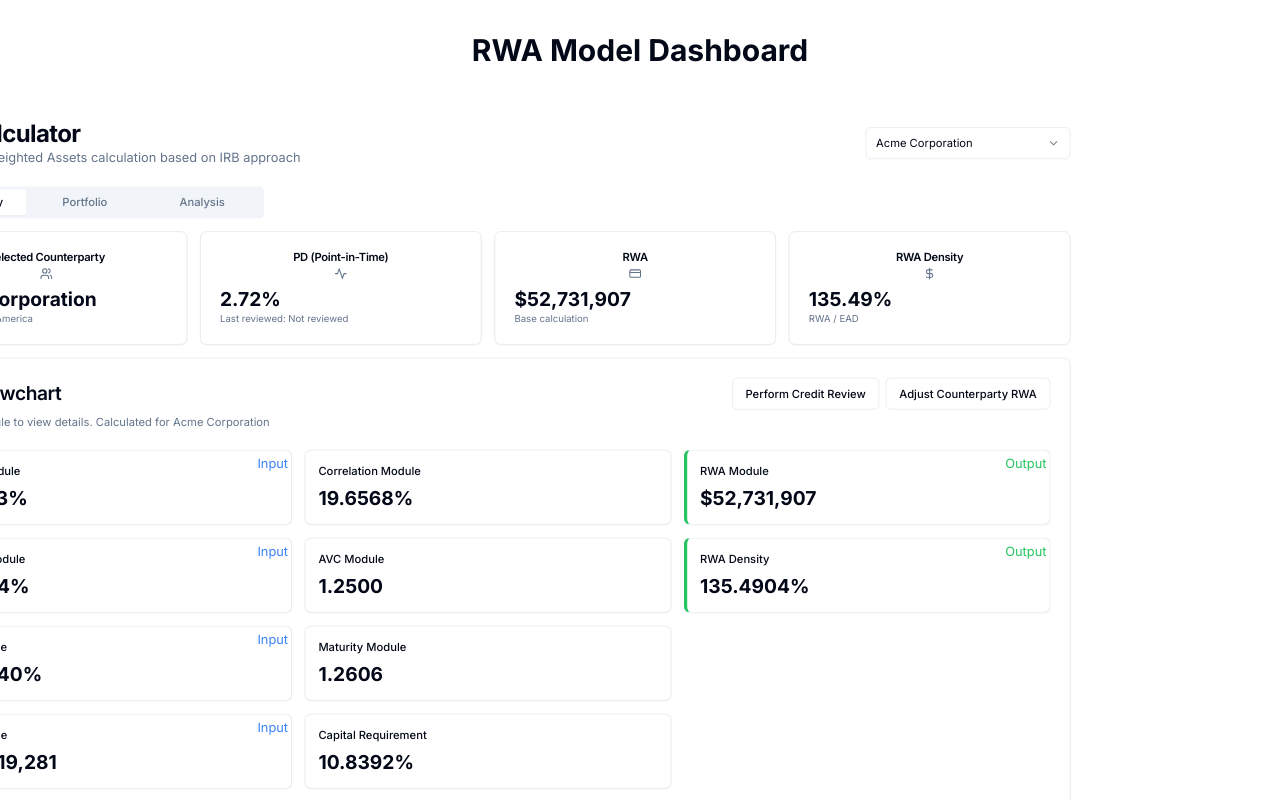
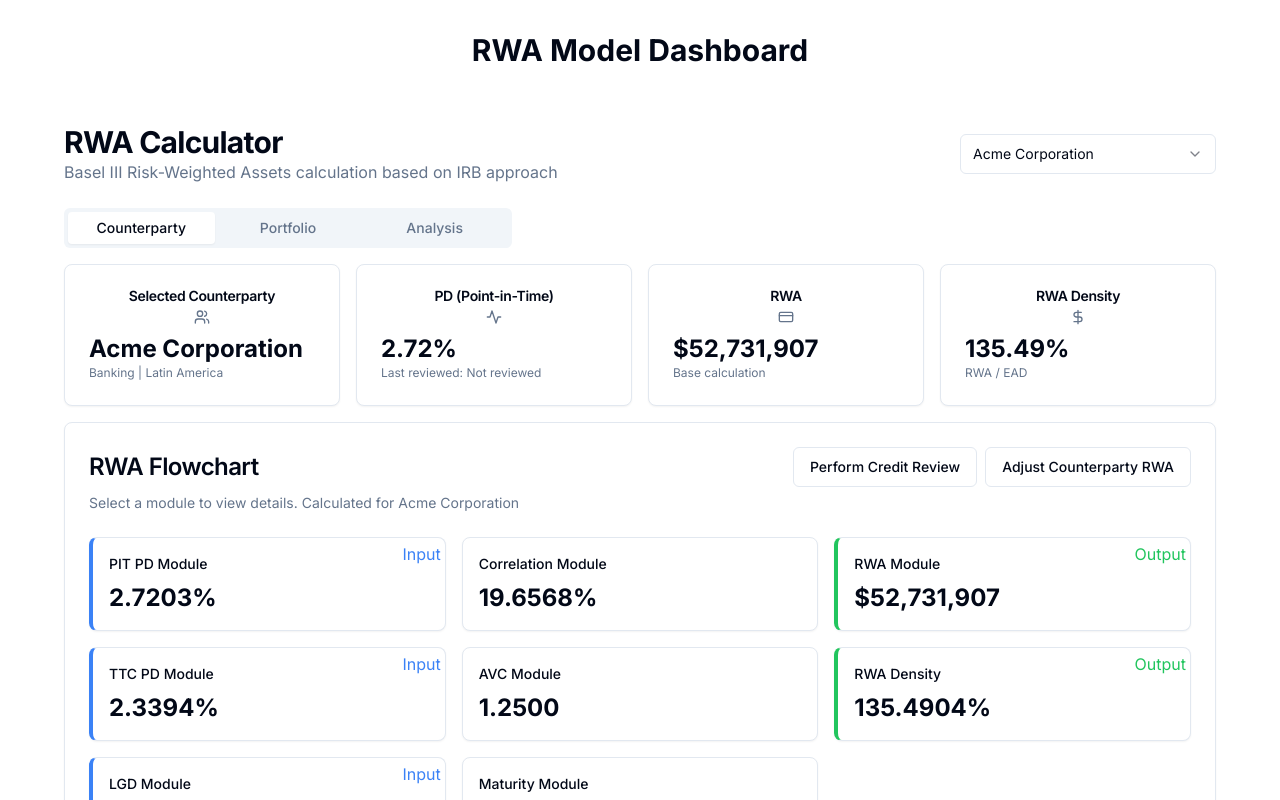
Before and after one commit to FavianPoh/v0-RWA-group, a Next.js app: page / in a window 1280 px wide. Shown: the top 800 px of the page. Built offline with nearby package versions, Linux system fonts and the light colour scheme.

Commit message:
refactor: restore v123 and update slider component
Restore previous version and enhance slider component.

Co-authored-by: null <209135699+FavianPoh@users.noreply.github.com>

```diff
--- a/app/globals.css
+++ b/app/globals.css
@@ -57,17 +57,3 @@
     @apply bg-background text-foreground;
   }
 }
-
-/* Scale down UI by 20% */
-.scaled-ui {
-  transform: scale(0.8);
-  transform-origin: top left;
-  width: 125%; /* 1/0.8 = 1.25 or 125% */
-  height: 125%;
-  margin-bottom: 5rem; /* Add some bottom margin to account for the scaling */
-}
-
-/* Adjust dialog scaling to ensure they remain centered */
-.scaled-ui .dialog-content {
-  transform: scale(1.25); /* Counter the parent scaling to maintain proper size */
-}
--- a/components/rwa-dashboard.tsx
+++ b/components/rwa-dashboard.tsx
@@ -268,8 +268,6 @@ export function RWADashboard() {
 
   return (
     <TooltipProvider>
-      {/* Apply the scaled-ui class to the main container */}
-      <div className="scaled-ui">
       <div className="container mx-auto py-6">
         <div className="flex justify-between items-center mb-6">
           <div>
@@ -516,7 +514,7 @@ export function RWADashboard() {
 
         {/* Module Detail Dialog */}
         <Dialog open={isDetailOpen} onOpenChange={setIsDetailOpen}>
-            <DialogContent className="max-w-3xl max-h-[90vh] overflow-y-auto dialog-content" hideCloseButton={false}>
+          <DialogContent className="max-w-3xl max-h-[90vh] overflow-y-auto" hideCloseButton={false}>
             {selectedModule && (
               <ModuleDetail
                 moduleId={selectedModule}
@@ -531,7 +529,7 @@ export function RWADashboard() {
 
         {/* Credit Review Dialog */}
         <Dialog open={isCreditReviewOpen} onOpenChange={setIsCreditReviewOpen}>
-            <DialogContent className="max-w-3xl dialog-content">
+          <DialogContent className="max-w-3xl">
             <DialogTitle>Credit Review</DialogTitle>
             <CreditReviewDialog
               counterparty={selectedCounterparty}
@@ -544,7 +542,7 @@ export function RWADashboard() {
 
         {/* RWA Adjustment Dialog */}
         <Dialog open={isRWAAdjustmentOpen} onOpenChange={setIsRWAAdjustmentOpen}>
-            <DialogContent className="max-w-3xl dialog-content">
+          <DialogContent className="max-w-3xl">
             <DialogTitle>RWA Adjustment</DialogTitle>
             <RWAAdjustmentPanel
               counterparty={selectedCounterparty}
@@ -556,7 +554,7 @@ export function RWADashboard() {
 
         {/* Portfolio Adjustment Dialog */}
         <Dialog open={showPortfolioAdjustmentDialog} onOpenChange={setShowPortfolioAdjustmentDialog}>
-            <DialogContent size="full" className="max-h-[90vh] overflow-y-auto dialog-content">
+          <DialogContent size="full" className="max-h-[90vh] overflow-y-auto">
             <PortfolioAdjustmentPanel
               counterparties={counterparties}
               onSave={handlePortfolioAdjustment}
@@ -565,7 +563,6 @@ export function RWADashboard() {
           </DialogContent>
         </Dialog>
       </div>
-      </div>
     </TooltipProvider>
   )
 }
```
Lines whose indentation alone changed are shown as unchanged.
